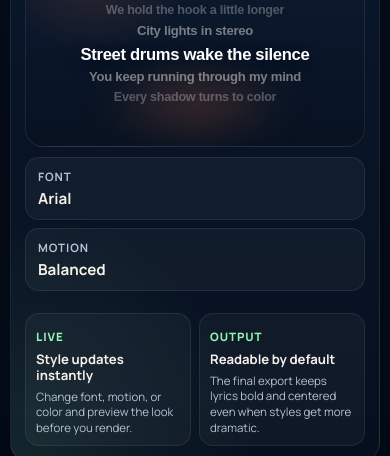
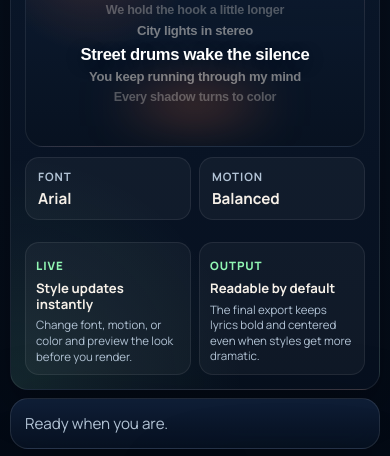
Before and after one commit to jaycorner04/Songstolyrics, a website: page public/index.html in a window 390 px wide. Shown: the part 2720-3176 px from the top of the page. Drawn offline with Linux system fonts and the light colour scheme; no server answers; a web font is replaced by a local one.

Commit message:
chore: auto-sync 2026-04-20 19:00:08

```diff
--- a/public/styles.css
+++ b/public/styles.css
@@ -2463,7 +2463,8 @@ button {
   }
 
   .style-preview-meta {
-    grid-template-columns: 1fr;
+    grid-template-columns: repeat(2, minmax(0, 1fr));
+    align-items: stretch;
   }
 
   .style-tuning-grid {
@@ -2832,9 +2833,23 @@ button {
     margin-top: 10px;
   }
 
+  .style-preview-meta {
+    grid-template-columns: repeat(2, minmax(0, 1fr));
+  }
+
+  .preview-insight-strip {
+    grid-template-columns: repeat(2, minmax(0, 1fr));
+  }
+
   .preview-insight-card {
     min-height: 78px;
     padding: 10px;
+  }
+
+  .style-preview-pill,
+  .preview-insight-card {
+    min-width: 0;
+    width: 100%;
   }
 
   .preview-insight-card strong {
```
